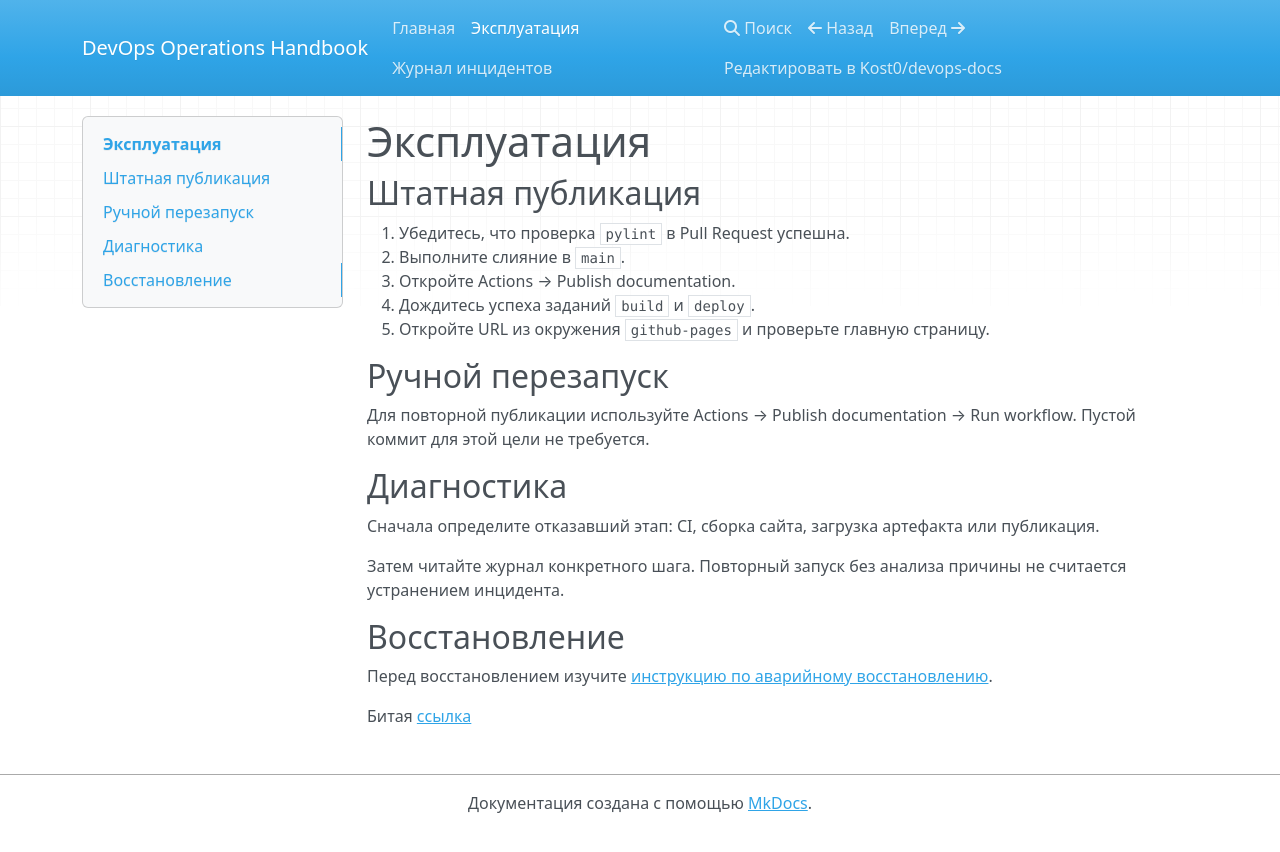
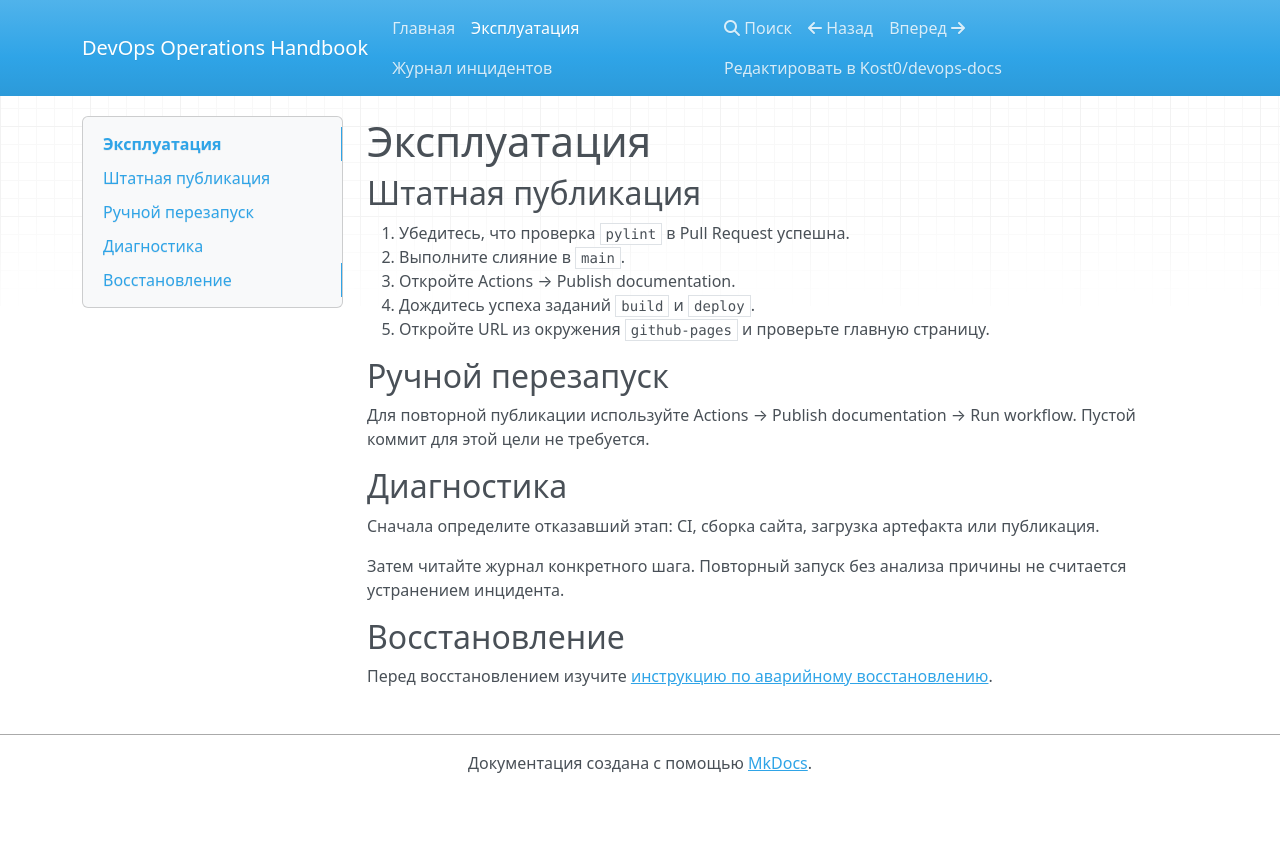
Before and after one commit to Kost0/devops-docs, an MkDocs documentation site: the page built from docs/runbook.md, in a window 1280 px wide. Shown: the top 852 px of the page. Built offline with MkDocs 1.6.1, drawn with Linux system fonts in a browser that asks for light colours; nearby versions of some CDN libraries.

Commit message:
removed wrong link

```diff
--- a/docs/runbook.md
+++ b/docs/runbook.md
@@ -24,5 +24,3 @@ workflow.
 ## Восстановление
 
 Перед восстановлением изучите [инструкцию по аварийному восстановлению](incidents.md).
-
-Битая [ссылка](missing-page.md)
```
